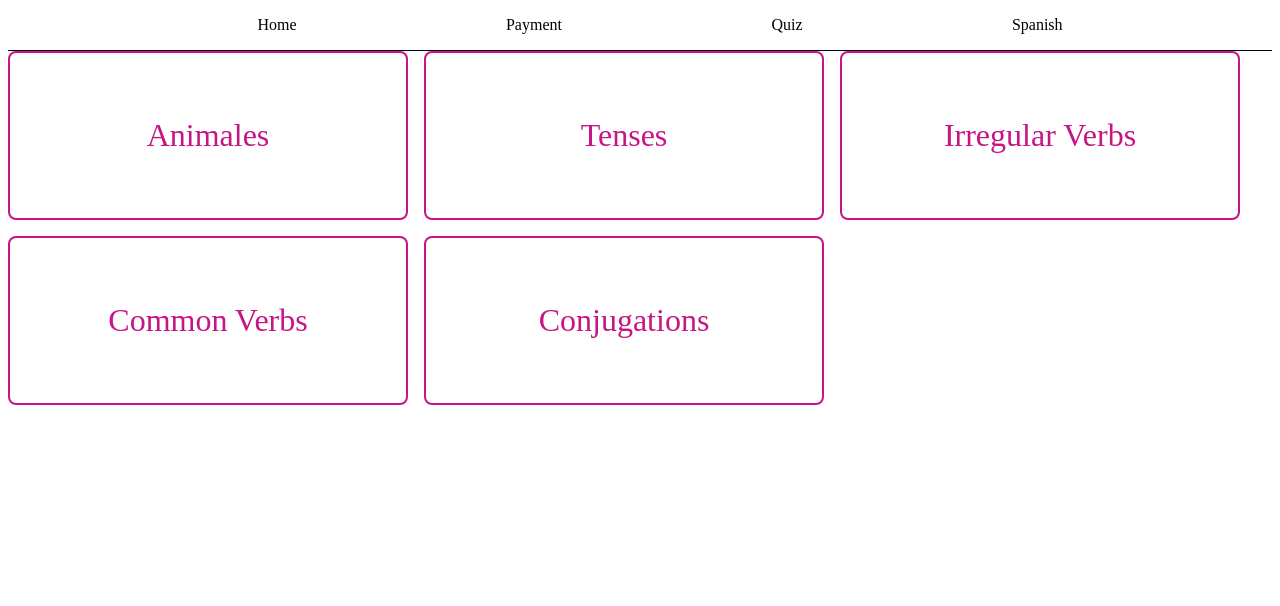
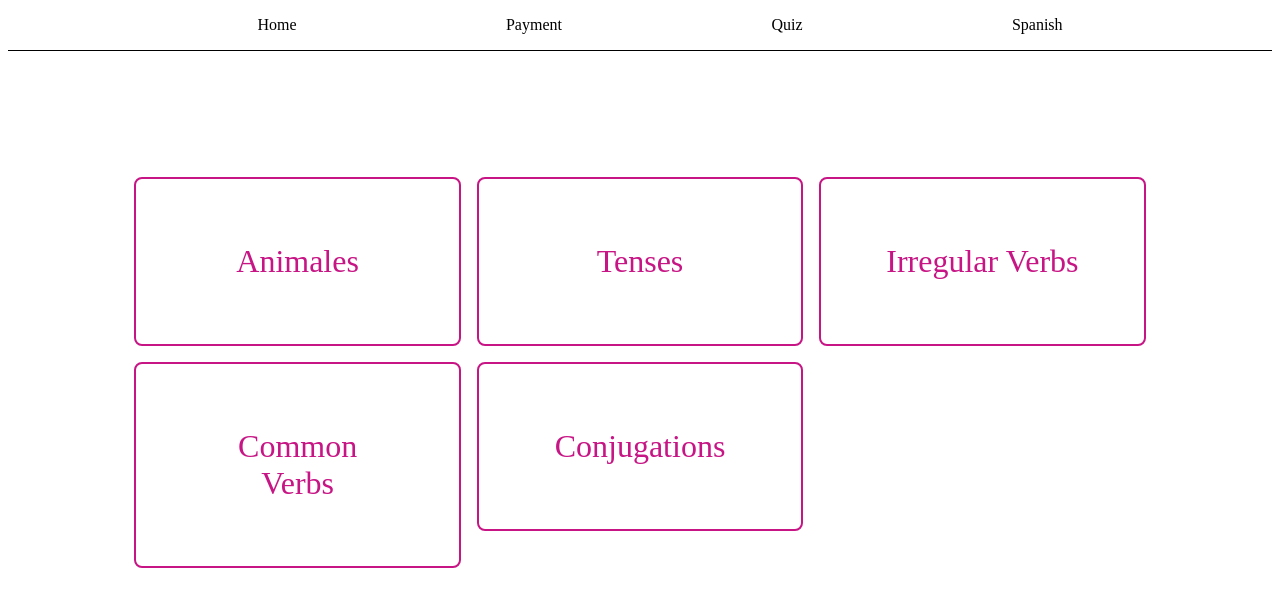
Before and after one commit to klinejessica/accessibility-app, an Angular app: page /spanish in a window 1280 px wide. Shown: the top 606 px of the page. Built offline with nearby package versions, Linux system fonts and the light colour scheme.

Commit message:
grid format in spanish

```diff
--- a/src/app/spanish/spanish.css
+++ b/src/app/spanish/spanish.css
@@ -123,8 +123,10 @@ option::checkmark {
 
 .grid-container {
     display: grid;
-    grid-template-columns: 400px 400px 400px;
+    grid-template-columns: 1fr 1fr 1fr;
+    margin: 10%;
     gap:1em;
+
 
 }
 
```
